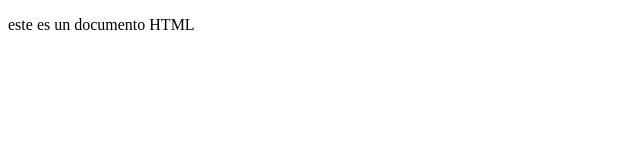
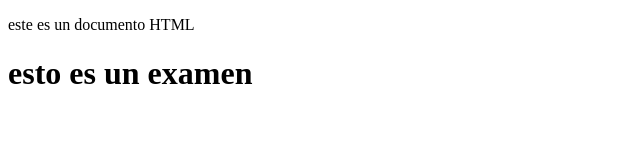
Before and after one commit to coralidiana/SJ_Git_Eval, a plain HTML site: page index.html in a window 1280 px wide. Shown: the whole page, without its empty margins (0-640 px from the left). Drawn offline with Linux system fonts and the light colour scheme.

Commit message:
añadi h1

```diff
--- a/index.html
+++ b/index.html
@@ -5,6 +5,7 @@
 </head>
 <body>
 	<p>este es un documento HTML</p>
+	<h1>esto es un examen</h1>
 
 </body>
 </html>
```
